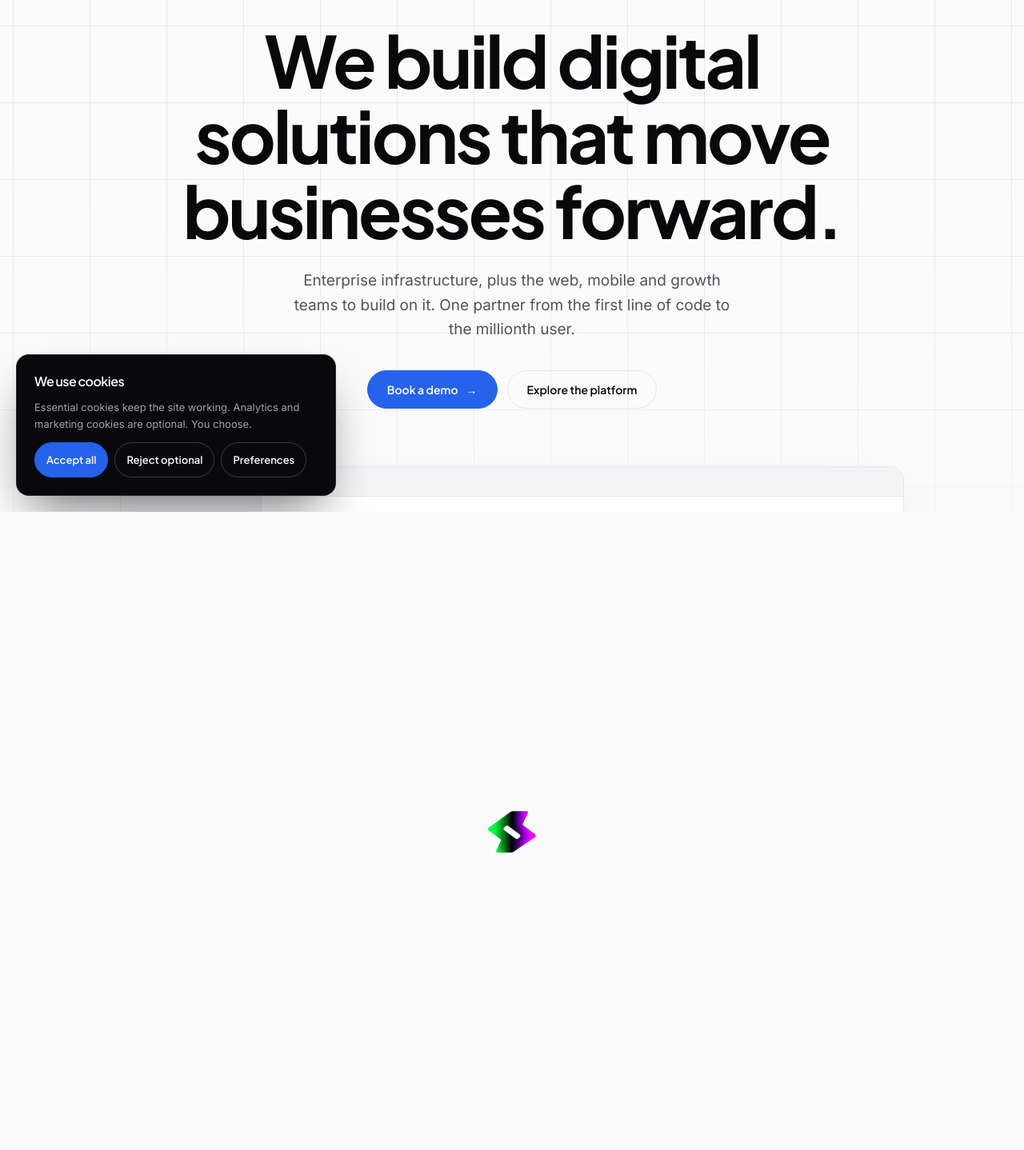
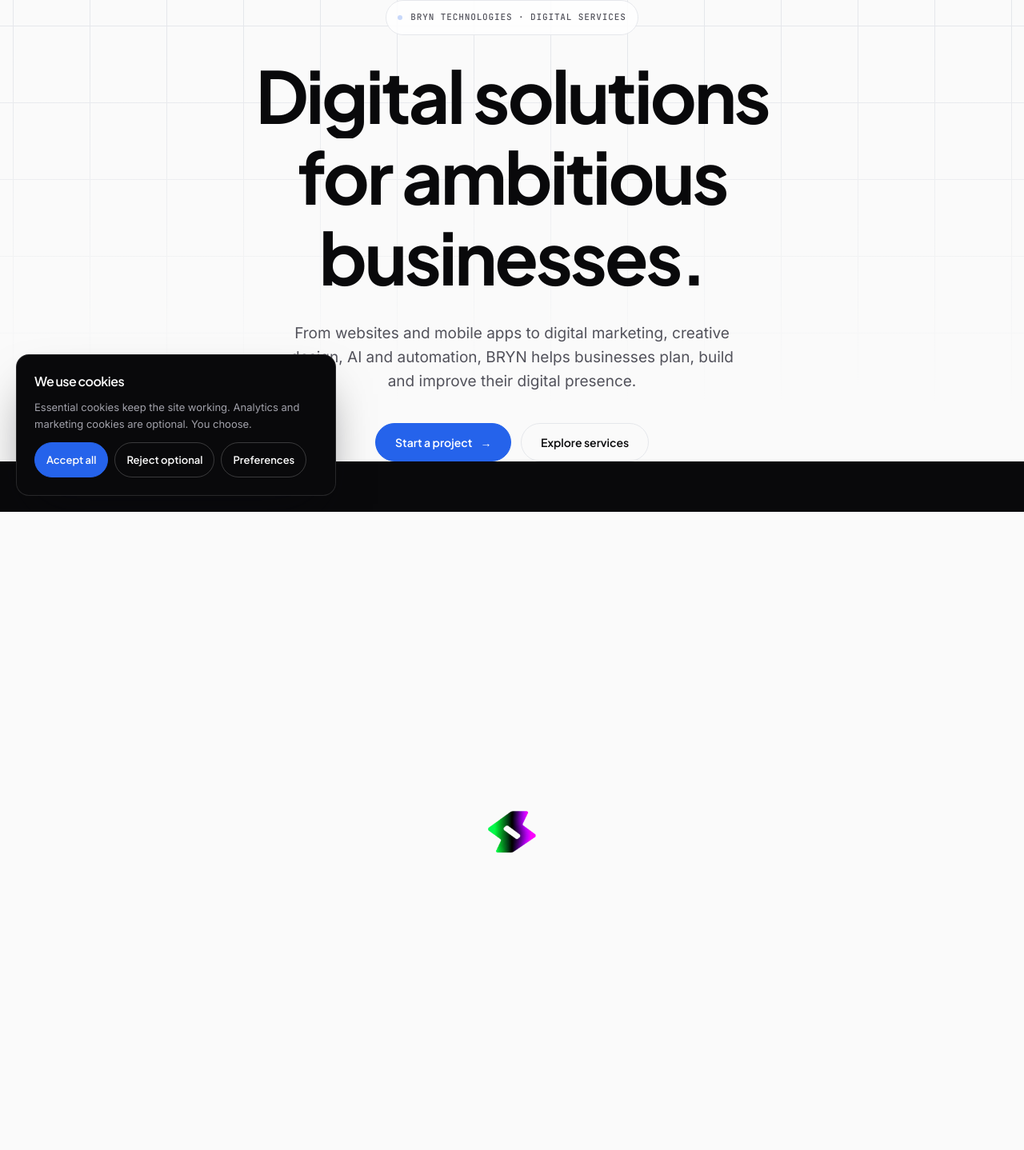
Before and after one commit to bryndottech/BRYN_WEB, a Next.js app: page / in a window 1280 px wide. Shown: the part 160-1598 px from the top of the page at 80% size. Built offline with nearby package versions, Linux system fonts and the light colour scheme.

Commit message:
style: align home composition and design tokens

```diff
--- a/app/home/PlatformOverview.jsx
+++ b/app/home/PlatformOverview.jsx
@@ -81,8 +81,8 @@ export default function PlatformOverview() {
     <section className="section section-dark" id="platform">
       <div className="container">
         <div className="section-head">
-          <h2>One platform. Every operational layer.</h2>
-          <p>
+          <h2 data-r>One platform. Every operational layer.</h2>
+          <p data-r>
             Each capability is built to be inspected, audited and scaled. Hover, click and see
             how it behaves.
           </p>
@@ -90,7 +90,7 @@ export default function PlatformOverview() {
         <div className="platform-grid">
           {platformCards.map((card) => (
             <article
-              className={`platform-card${card.kind === 'latency' ? ' is-wide' : ''}`}
+              className={`platform-card cd${card.kind === 'latency' ? ' is-wide' : ''}`}
               key={card.title}
             >
               <span className="mono">{card.eyebrow}</span>
--- a/app/home/ServicesAccordion.jsx
+++ b/app/home/ServicesAccordion.jsx
@@ -1,25 +1,45 @@
 'use client';
 
+import { useId, useState, useEffect } from 'react';
 import Link from 'next/link';
-import { useId, useState } from 'react';
 import ServiceArt from '@/app/components/ServiceArt';
 
 export default function ServicesAccordion({ services }) {
   const [openIndex, setOpenIndex] = useState(0);
   const baseId = useId();
 
+  // Deep links from footer service links carry a data-svc index and open the target service.
+  useEffect(() => {
+    const openService = (index) => {
+      const svcIndex = Number(index);
+      if (svcIndex >= 0 && svcIndex < services.length) {
+        setOpenIndex(svcIndex);
+        document.getElementById('services')?.scrollIntoView({ behavior: 'smooth', block: 'start' });
+      }
+    };
+    const onDeepService = (event) => {
+      const target = event.target;
+      const anchor = target instanceof Element ? target.closest('[data-svc]') : null;
+      if (!anchor) return;
+      event.preventDefault();
+      openService(anchor.getAttribute('data-svc'));
+    };
+    document.addEventListener('click', onDeepService);
+    return () => document.removeEventListener('click', onDeepService);
+  }, [services.length]);
+
   return (
-    <div className="services-list">
+    <div className="sv">
       {services.map((service, index) => {
         const isOpen = openIndex === index;
         const buttonId = `${baseId}-service-${index}`;
         const panelId = `${baseId}-service-panel-${index}`;
         return (
-          <div className={`service-item${isOpen ? ' is-open' : ''}`} key={service.title}>
+          <div className={`sr${isOpen ? ' on' : ''}`} key={service.title}>
             <button
               id={buttonId}
               type="button"
-              className="service-trigger"
+              className="sh"
               aria-expanded={isOpen}
               aria-controls={panelId}
               onClick={() => setOpenIndex(isOpen ? -1 : index)}
@@ -29,16 +49,16 @@ export default function ServicesAccordion({ services }) {
             </button>
             <div
               id={panelId}
-              className="service-panel"
+              className="sbd"
               role="region"
               aria-labelledby={buttonId}
               aria-hidden={!isOpen}
             >
               <div>
-                <div className="service-content">
+                <div className="sbi">
                   <div>
                     <p>{service.description}</p>
-                    <div className="service-tags">
+                    <div className="tags">
                       {service.tags.map((tag) => (
                         <span key={tag}>{tag}</span>
                       ))}
@@ -47,7 +67,7 @@ export default function ServicesAccordion({ services }) {
                       className="btn btn-primary"
                       href={`/demo?service=${encodeURIComponent(service.title)}`}
                     >
-                      Start a project <span aria-hidden="true">→</span>
+                      Start a project <i aria-hidden="true">→</i>
                     </Link>
                   </div>
                   <ServiceArt type={service.art} />
--- a/app/home/WorkflowShowcase.jsx
+++ b/app/home/WorkflowShowcase.jsx
@@ -110,7 +110,7 @@ export default function WorkflowShowcase() {
   };
 
   return (
-    <section className="workflow-section" id="flow" ref={sectionRef}>
+    <section className="workflow-section" id="approach" ref={sectionRef}>
       <div className="workflow-pin">
         <div className="container">
           <div className="workflow-layout">
--- a/app/page.js
+++ b/app/page.js
@@ -1,191 +1,117 @@
+'use client';
+
+import { useEffect } from 'react';
 import Link from 'next/link';
-import { caseStudy, customerSectors, faqs, integrations, services } from '@/lib/content';
-import ProductWindow from './components/ProductWindow';
-import TerminalWindow from './components/TerminalWindow';
-import PlatformOverview from './home/PlatformOverview';
-import WorkflowShowcase from './home/WorkflowShowcase';
+import { faqs, processCards, services, workCards } from '@/lib/content';
 import ServicesAccordion from './home/ServicesAccordion';
 import FaqSearch from './home/FaqSearch';
 
-const trustStats = [
-  {
-    value: '99.99%',
-    label: 'Uptime, trailing 12 months',
-    icon: (
-      <svg viewBox="0 0 28 28" aria-hidden="true">
-        <path d="M3 20l5-6 4 4 7-9 6 5" />
-        <path d="M3 25h22" />
-      </svg>
-    ),
-  },
-  {
-    value: 'SOC 2',
-    label: 'Type II, audited annually',
-    icon: (
-      <svg viewBox="0 0 28 28" aria-hidden="true">
-        <path d="M14 3l9 3v7c0 6-4 10-9 12-5-2-9-6-9-12V6z" />
-        <path d="M10 14l3 3 5-6" />
-      </svg>
-    ),
-  },
-  {
-    value: '<12ms',
-    label: 'Global p95 latency',
-    icon: (
-      <svg viewBox="0 0 28 28" aria-hidden="true">
-        <circle cx="14" cy="14" r="10" />
-        <path d="M14 8v6l4 3" />
-      </svg>
-    ),
-  },
-  {
-    value: 'ISO 27001',
-    label: 'Certified information security',
-    icon: (
-      <svg viewBox="0 0 28 28" aria-hidden="true">
-        <rect x="5" y="12" width="18" height="12" rx="2" />
-        <path d="M9 12V9a5 5 0 0110 0v3" />
-      </svg>
-    ),
-  },
-];
+export default function HomePage() {
+  useEffect(() => {
+    const handleScroll = () => {
+      const hero = document.querySelector('.hero');
+      if (!hero) return;
+      const reduced = window.matchMedia('(prefers-reduced-motion: reduce)').matches;
+      hero.style.backgroundPositionY = reduced ? '0px' : `-${Math.round(window.scrollY * 0.18)}px`;
+    };
+    window.addEventListener('scroll', handleScroll, { passive: true });
+    handleScroll();
+    return () => window.removeEventListener('scroll', handleScroll);
+  }, []);
 
-export default function HomePage() {
   return (
     <>
-      <section className="hero">
+      <section className="hero" id="top">
         <div className="container">
-          <h1>
-            <span className="line">We build digital</span>
-            <span className="line">solutions that move</span>
-            <span className="line">businesses forward.</span>
+          <a className="tag" href="#services">
+            <b />
+            BRYN Technologies · Digital Services
+          </a>
+          <h1 className="in">
+            <span className="m">
+              <span>Digital solutions</span>
+            </span>
+            <span className="m">
+              <span>for ambitious</span>
+            </span>
+            <span className="m">
+              <span>businesses.</span>
+            </span>
           </h1>
-          <p className="hero-copy">
-            Enterprise infrastructure, plus the web, mobile and growth teams to build on it. One
-            partner from the first line of code to the millionth user.
+          <p className="hero-copy" data-r>
+            From websites and mobile apps to digital marketing, creative design, AI and automation,
+            BRYN helps businesses plan, build and improve their digital presence.
           </p>
-          <div className="hero-actions">
-            <Link className="btn btn-primary" href="/demo">
-              Book a demo <span aria-hidden="true">→</span>
+          <div className="hero-actions cta" data-r>
+            <Link className="btn btn-primary mag" href="/contact">
+              Start a project <i aria-hidden="true">→</i>
             </Link>
-            <Link className="btn" href="/#platform">
-              Explore the platform
+            <Link className="btn mag" href="/#services">
+              Explore services
             </Link>
-          </div>
-          <div className="hero-stage">
-            <ProductWindow />
           </div>
         </div>
       </section>
 
-      <div className="customer-band">
-        <div className="container">
-          <span className="mono">Trusted by teams running critical operations</span>
-          <div className="customer-sectors">
-            {customerSectors.map((sector) => (
-              <span key={sector}>{sector}</span>
-            ))}
-          </div>
-        </div>
-      </div>
-
-      <PlatformOverview />
-
-      <WorkflowShowcase />
-
       <section className="section section-dark" id="services">
         <div className="container">
-          <div className="section-head">
-            <h2>Build with us, not just on us.</h2>
-            <p>
-              Bryn’s studio designs and ships the software around your infrastructure. Pick a
-              discipline to see how we work.
+          <div className="section-head hd">
+            <h2 data-r>Digital services, clearly organized.</h2>
+            <p data-r>
+              Explore BRYN’s five core service areas and the capabilities available within each one.
             </p>
           </div>
           <ServicesAccordion services={services} />
         </div>
       </section>
 
-      <section className="section" id="trust">
+      <section className="section agency-work" id="customers">
         <div className="container">
-          <div className="section-head">
-            <h2>Built for the audit, not just the demo.</h2>
-            <p>
-              Independent certification, measured uptime and latency you can verify on our public
-              status page.
+          <div className="section-head hd">
+            <span className="tag">What we can help you build</span>
+            <h2 data-r>Digital experiences designed around your business.</h2>
+            <p data-r>
+              From the first idea to launch and ongoing improvement, BRYN brings development,
+              design and digital growth capabilities together.
             </p>
           </div>
-          <div className="trust-grid">
-            {trustStats.map((stat) => (
-              <div className="trust-item" key={stat.value}>
-                {stat.icon}
-                <b>{stat.value}</b>
-                <span>{stat.label}</span>
-              </div>
+          <div className="agency-grid">
+            {workCards.map(([label, title, copy, link, index]) => (
+              <article className="agency-card cd" key={title}>
+                <span className="mono">{label}</span>
+                <h3>{title}</h3>
+                <p>{copy}</p>
+                <Link
+                  className="agency-card-link"
+                  href="/#services"
+                  data-svc={String(index)}
+                >
+                  {link} <i aria-hidden="true">→</i>
+                </Link>
+              </article>
             ))}
           </div>
-          <p className="audit-note">Illustrative metrics</p>
         </div>
       </section>
 
-      <section className="section" id="dev">
-        <div className="container dev-grid">
-          <div>
-            <h2>Ship from the command line.</h2>
-            <p className="dev-copy">
-              Deploy, roll back and audit from your terminal. Every command runs the same policies
-              as the dashboard.
+      <section className="section section-dark agency-approach" id="approach">
+        <div className="container">
+          <div className="section-head hd">
+            <span className="tag">How we work</span>
+            <h2 data-r>A clear process from idea to delivery.</h2>
+            <p data-r>
+              We align the work with your goals, keep decisions visible and focus on a useful
+              outcome.
             </p>
-            <div className="hero-actions is-start">
-              <Link className="btn btn-dark" href="/docs">
-                Read the docs <span aria-hidden="true">→</span>
-              </Link>
-              <Link className="btn" href="/changelog">
-                See what shipped
-              </Link>
-            </div>
-            <div className="integration-list" aria-label="Integrations">
-              {integrations.map((integration) => (
-                <span key={integration}>{integration}</span>
-              ))}
-            </div>
           </div>
-          <TerminalWindow />
-        </div>
-      </section>
-
-      <section className="section section-tight" id="customers">
-        <div className="container case-study">
-          <div>
-            <span className="tag">Case study</span>
-            <p className="audit-note case-label-note">Illustrative example</p>
-          </div>
-          <div>
-            <blockquote>{caseStudy.quote}</blockquote>
-            <div className="case-author">
-              <span className="avatar" aria-hidden="true">
-                {caseStudy.initials}
-              </span>
-              <div>
-                <b>{caseStudy.name}</b>
-                <span>{caseStudy.role}</span>
-              </div>
-            </div>
-            <div className="case-metrics">
-              {caseStudy.metrics.map(([value, label]) => (
-                <div key={label}>
-                  <b>{value}</b>
-                  <span>{label}</span>
-                </div>
-              ))}
-            </div>
-            <Link className="text-link" href="/journal">
-              Read case study <span aria-hidden="true">→</span>
-            </Link>
-            <p className="case-note">
-              Sample scenario for layout preview. Replace with a verified customer story before
-              launch.
-            </p>
+          <div className="agency-grid process-grid">
+            {processCards.map(([label, title, copy]) => (
+              <article className="agency-card cd" key={title}>
+                <span className="mono">{label}</span>
+                <h3>{title}</h3>
+                <p>{copy}</p>
+              </article>
+            ))}
           </div>
         </div>
       </section>
@@ -196,16 +122,20 @@ export default function HomePage() {
         </div>
       </section>
 
-      <section className="section section-dark cta-band" id="cta">
+      <section className="section section-dark cta-band cb" id="cta">
         <div className="container">
-          <h2>Run your business on one backbone.</h2>
-          <p>See Bryn on your own workflows in a 30-minute walkthrough.</p>
-          <div className="hero-actions">
-            <Link className="btn btn-primary" href="/demo">
-              Book a demo <span aria-hidden="true">→</span>
+          <h2>
+            <span className="m">
+              <span>Build your next digital solution with BRYN.</span>
+            </span>
+          </h2>
+          <p>Tell us about your project and the outcome you want to achieve.</p>
+          <div className="hero-actions cta">
+            <Link className="btn btn-primary mag" href="/contact">
+              Start a project <i aria-hidden="true">→</i>
             </Link>
-            <Link className="btn" href="/demo">
-              Talk to sales
+            <Link className="btn mag" href="/contact">
+              Contact BRYN
             </Link>
           </div>
         </div>
--- a/app/styles/base.css
+++ b/app/styles/base.css
@@ -14,8 +14,8 @@
 
 html {
   -webkit-text-size-adjust: 100%;
-  scroll-behavior: smooth;
-  scroll-padding-top: 96px;
+  scroll-behavior: auto;
+  scroll-padding-top: env(safe-area-inset-top, 0px);
 }
 
 body {
@@ -36,7 +36,6 @@ h6 {
   font-weight: 700;
   letter-spacing: -0.035em;
   line-height: 1.05;
-  text-wrap: balance;
 }
 
 h1 {
@@ -58,9 +57,25 @@ h4 {
   letter-spacing: -0.02em;
 }
 
+.m {
+  display: block;
+  overflow: hidden;
+  padding-bottom: 0.08em;
+}
+
+.m > span {
+  display: block;
+  transform: translateY(105%);
+  transition: transform 1.1s var(--ease);
+}
+
+.in .m > span,
+.m.in > span {
+  transform: none;
+}
+
 p {
   color: var(--mu);
-  text-wrap: pretty;
 }
 
 a {
@@ -122,8 +137,8 @@ main:focus-visible {
   --bg: #09090b;
   --fg: #fafafa;
   --mu: #a1a1aa;
-  --ln: rgba(255, 255, 255, 0.08);
-  --sf: #121215;
+  --ln: rgba(255, 255, 255, 0.1);
+  --sf: rgba(24, 24, 27, 0.78);
   --sf-2: #18181b;
   --ac-soft: rgba(37, 99, 235, 0.16);
   --ac-line: rgba(96, 165, 250, 0.38);
@@ -131,6 +146,22 @@ main:focus-visible {
   background: var(--bg);
   color: var(--fg);
   color-scheme: dark;
+}
+
+/* Latest main makes dark bands follow the selected light theme. */
+:root[data-theme='light'] .section-dark {
+  --bg: #fafafa;
+  --fg: #09090b;
+  --mu: #52525b;
+  --ln: #e5e7eb;
+  --sf: rgba(255, 255, 255, 0.82);
+  --sf-2: #f4f4f5;
+  --ac-soft: rgba(37, 99, 235, 0.08);
+  --ac-line: rgba(37, 99, 235, 0.28);
+  --shadow-window: 0 40px 80px -40px rgba(9, 9, 11, 0.35);
+  background-color: var(--bg);
+  color: var(--fg);
+  color-scheme: light;
 }
 
 .section-tight {
@@ -179,7 +210,19 @@ main:focus-visible {
   top: 12px;
 }
 
-/* The only entrance animation in the system: the hero. */
+/* Latest-main scroll reveals. Without JS, content stays visible. */
+[data-js='1'] [data-r]:not(.in) {
+  opacity: 0;
+  transform: translateY(20px);
+  transition: opacity var(--reveal) var(--ease), transform var(--reveal) var(--ease);
+}
+
+[data-js='1'] [data-r].in {
+  opacity: 1;
+  transform: none;
+}
+
+/* Hero entrance and route-curtain keyframes. */
 @keyframes rise {
   from {
     opacity: 0;
@@ -213,6 +256,11 @@ main:focus-visible {
     transition-duration: 0.01ms !important;
     scroll-behavior: auto !important;
   }
+
+  [data-js='1'] [data-r]:not(.in) {
+    opacity: 1;
+    transform: none;
+  }
 }
 
 @media (max-width: 900px) {
--- a/app/styles/tokens.css
+++ b/app/styles/tokens.css
@@ -1,6 +1,7 @@
 /* ==========================================================================
    BRYN — design tokens
-   One accent, two grounds, four type roles, a fixed spacing scale.
+   Latest origin/main palette: blue base, magenta/green interactions, two grounds,
+   four type roles, a fixed spacing scale.
    ========================================================================== */
 
 :root {
@@ -9,7 +10,7 @@
   --fg: #09090b;
   --mu: #52525b;
   --ln: #e5e7eb;
-  --sf: #ffffff;
+  --sf: rgba(255, 255, 255, 0.82);
   --sf-2: #f4f4f5;
 
   /* Brand accent */
@@ -18,6 +19,35 @@
   --ac-ink: #ffffff;
   --ac-soft: rgba(37, 99, 235, 0.08);
   --ac-line: rgba(37, 99, 235, 0.28);
+
+  /* Latest-main interaction palette */
+  --brand-hover: linear-gradient(110deg, #f701fc 0%, #03f848 100%);
+  --brand-magenta: #f701fc;
+  --brand-green: #03f848;
+  --brand-magenta-light: #c026d3;
+  --brand-violet-light: #7c3aed;
+  --brand-spot-magenta: rgba(247, 1, 252, 0.12);
+  --brand-spot-green: rgba(3, 248, 72, 0.09);
+  --brand-card-glow: rgba(37, 99, 235, 0.14);
+  --glitch-blue: #2563eb;
+  --glitch-orange: #ff4d00;
+  --confetti-green: #00ff55;
+  --confetti-magenta: #ff00f5;
+
+  /* BRYN_CONNECT standalone palette (verified source) */
+  --connect-bg: #fafafa;
+  --connect-fg: #09090b;
+  --connect-muted: #71717a;
+  --connect-line: #e4e4e7;
+  --connect-surface: rgba(255, 255, 255, 0.82);
+  --connect-raised: #ffffff;
+  --connect-on-dark: #ffffff;
+  --connect-grid: rgba(9, 9, 11, 0.035);
+  --connect-icon: #18181b;
+  --connect-secondary: #a1a1aa;
+  --connect-hover-line: rgba(9, 9, 11, 0.24);
+  --connect-shadow: rgba(9, 9, 11, 0.13);
+  --connect-gradient: linear-gradient(110deg, #03f848 0%, #03f848 35%, #f701fc 100%);
 
   /* Status only */
   --ok: #059669;
@@ -58,9 +88,14 @@
 
   /* Motion */
   --ease: cubic-bezier(0.16, 1, 0.3, 1);
+  --ease-curtain: cubic-bezier(0.76, 0, 0.24, 1);
   --fast: 150ms;
   --base: 220ms;
   --slow: 300ms;
+  --reveal: 900ms;
+  --mask: 1100ms;
+  --curtain-in: 550ms;
+  --curtain-out: 600ms;
 
   /* Elevation — reserved for the product window and terminal */
   --shadow-window: 0 40px 80px -40px rgba(9, 9, 11, 0.35);
@@ -79,6 +114,20 @@
   --ac-soft: rgba(37, 99, 235, 0.16);
   --ac-line: rgba(96, 165, 250, 0.38);
   --shadow-window: 0 40px 80px -40px rgba(0, 0, 0, 0.8);
+
+  /* BRYN_CONNECT follows the selected theme on the internal route. */
+  --connect-bg: #09090b;
+  --connect-fg: #fafafa;
+  --connect-muted: #a1a1aa;
+  --connect-line: rgba(255, 255, 255, 0.1);
+  --connect-surface: rgba(24, 24, 27, 0.78);
+  --connect-raised: #18181b;
+  --connect-on-dark: #09090b;
+  --connect-grid: rgba(255, 255, 255, 0.04);
+  --connect-icon: #fafafa;
+  --connect-secondary: #a1a1aa;
+  --connect-hover-line: rgba(255, 255, 255, 0.24);
+  --connect-shadow: rgba(0, 0, 0, 0.45);
   color-scheme: dark;
 }
 
@@ -87,8 +136,8 @@
   --bg: #09090b;
   --fg: #fafafa;
   --mu: #a1a1aa;
-  --ln: rgba(255, 255, 255, 0.08);
-  --sf: #121215;
+  --ln: rgba(255, 255, 255, 0.1);
+  --sf: rgba(24, 24, 27, 0.78);
   --sf-2: #18181b;
   --ac-soft: rgba(37, 99, 235, 0.16);
   --ac-line: rgba(96, 165, 250, 0.38);
```
Also changed, not shown: app/home/FaqSearch.jsx (+10 -8 lines).
